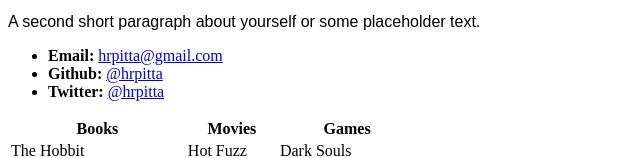
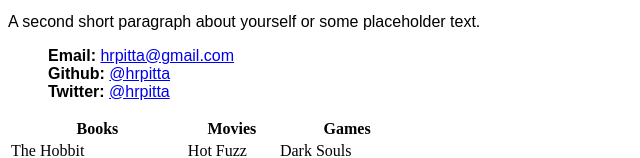
Before and after one commit to hrpitta/hrpitta.github.io, a plain HTML site: page index.html in a window 1280 px wide. Shown: the part 340-498 px from the top of the page, without its empty margins (0-640 px from the left). Drawn offline with Linux system fonts and the light colour scheme.

Commit message:
new style

```diff
--- a/style.css
+++ b/style.css
@@ -13,6 +13,14 @@ p {
     margin-block-end: 1em;
     margin-inline-start: 0px;
     margin-inline-end: 0px;
+}
+
+li {
+    display: list-item;
+    text-align: -webkit-match-parent;
+    display: block;
+    font-family: sans-serif;
+    font-style: normal;
 }
 
   .purple {
```
